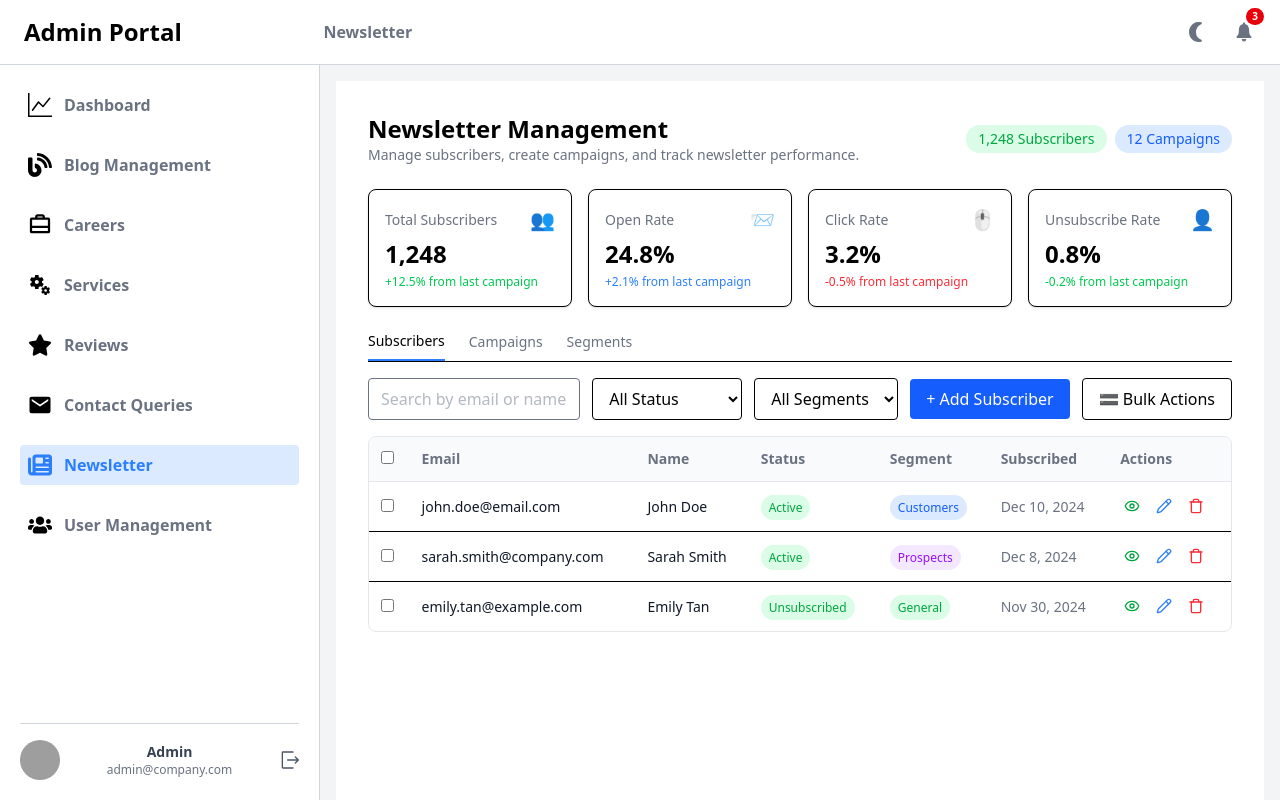
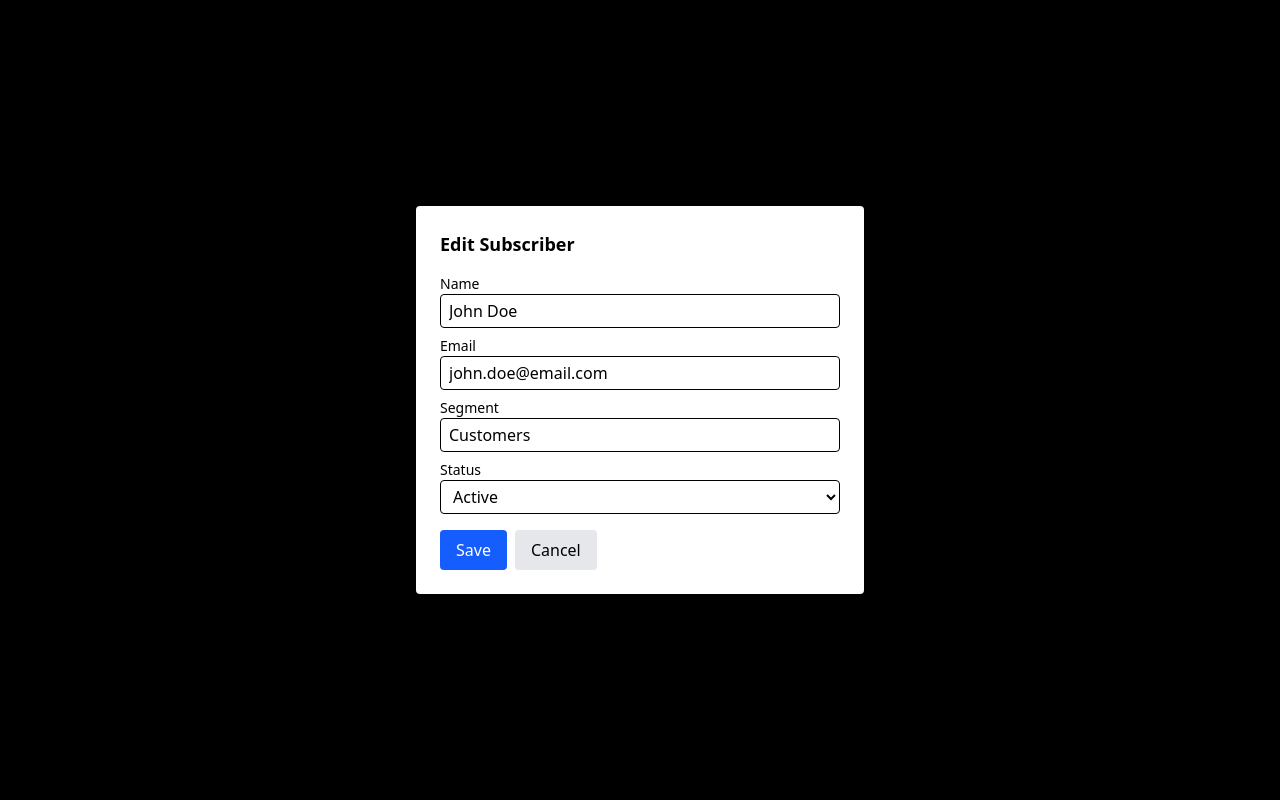
Before and after one commit to Collabority/cl-adminfrontend, a React (Vite) app: page /newsletter in a window 1280 px wide. Both pictures are taken after a click on the button 1164 px from the left and 506 px from the top of the page. Built offline with nearby package versions, Linux system fonts and the light colour scheme; grey boxes are pictures that could not be loaded.

Commit message:
added alert boxes to action buttons

```diff
--- a/src/pages/NewsletterManagement.jsx
+++ b/src/pages/NewsletterManagement.jsx
@@ -1,7 +1,7 @@
 import React, { useState } from 'react';
 import { Pencil, Trash, Eye } from 'lucide-react';
 
-const allSubscribers = [
+const initialSubscribers = [
   {
     email: "john.doe@email.com",
     name: "John Doe",
@@ -32,8 +32,11 @@ export default function NewsletterManagement() {
   const [search, setSearch] = useState('');
   const [status, setStatus] = useState('All Status');
   const [segment, setSegment] = useState('All Segments');
+  const [subscribers, setSubscribers] = useState(initialSubscribers);
+  const [editingSubscriber, setEditingSubscriber] = useState(null);
+  const [editForm, setEditForm] = useState({ name: '', email: '', status: 'Active', segment: 'General' });
 
-  const filteredSubscribers = allSubscribers.filter(sub => {
+  const filteredSubscribers = subscribers.filter(sub => {
     const matchesSearch =
       sub.email.toLowerCase().includes(search.toLowerCase()) ||
       sub.name.toLowerCase().includes(search.toLowerCase());
@@ -43,6 +46,30 @@ export default function NewsletterManagement() {
 
     return matchesSearch && matchesStatus && matchesSegment;
   });
+
+  const handleView = (sub) => {
+    alert(`Name: ${sub.name}\nEmail: ${sub.email}\nStatus: ${sub.status}\nSegment: ${sub.segment}`);
+  };
+
+  const handleEdit = (sub) => {
+    setEditingSubscriber(sub.email);
+    setEditForm({ name: sub.name, email: sub.email, status: sub.status, segment: sub.segment });
+  };
+
+  const handleEditSave = () => {
+    setSubscribers(prev =>
+      prev.map(sub =>
+        sub.email === editingSubscriber ? { ...sub, ...editForm } : sub
+      )
+    );
+    setEditingSubscriber(null);
+  };
+
+  const handleDelete = (email) => {
+    if (window.confirm("Are you sure you want to delete this subscriber?")) {
+      setSubscribers(prev => prev.filter(sub => sub.email !== email));
+    }
+  };
 
   return (
     <div className="min-h-screen bg-white p-4 sm:p-6 lg:p-8">
@@ -124,17 +151,48 @@ export default function NewsletterManagement() {
             {filteredSubscribers.map((sub, index) => (
               <Row
                 key={index}
-                email={sub.email}
-                name={sub.name}
-                status={sub.status}
-                segment={sub.segment}
-                date={sub.date}
-                color={sub.color}
+                {...sub}
+                onView={() => handleView(sub)}
+                onEdit={() => handleEdit(sub)}
+                onDelete={() => handleDelete(sub.email)}
               />
             ))}
           </tbody>
         </table>
       </div>
+
+      {/* Edit Modal */}
+      {editingSubscriber && (
+        <div className="fixed inset-0 flex items-center justify-center bg-black bg-opacity-40 z-50">
+          <div className="bg-white p-6 rounded shadow-lg w-full max-w-md">
+            <h2 className="text-lg font-bold mb-4">Edit Subscriber</h2>
+            <div className="mb-2">
+              <label className="block text-sm font-medium">Name</label>
+              <input className="w-full border rounded px-2 py-1" value={editForm.name} onChange={e => setEditForm(f => ({ ...f, name: e.target.value }))} />
+            </div>
+            <div className="mb-2">
+              <label className="block text-sm font-medium">Email</label>
+              <input className="w-full border rounded px-2 py-1" value={editForm.email} onChange={e => setEditForm(f => ({ ...f, email: e.target.value }))} />
+            </div>
+            <div className="mb-2">
+              <label className="block text-sm font-medium">Segment</label>
+              <input className="w-full border rounded px-2 py-1" value={editForm.segment} onChange={e => setEditForm(f => ({ ...f, segment: e.target.value }))} />
+            </div>
+            <div className="mb-2">
+              <label className="block text-sm font-medium">Status</label>
+              <select className="w-full border rounded px-2 py-1" value={editForm.status} onChange={e => setEditForm(f => ({ ...f, status: e.target.value }))}>
+                <option>Active</option>
+                <option>Unsubscribed</option>
+                <option>Bounced</option>
+              </select>
+            </div>
+            <div className="flex gap-2 mt-4">
+              <button className="bg-blue-600 text-white px-4 py-2 rounded" onClick={handleEditSave}>Save</button>
+              <button className="bg-gray-200 px-4 py-2 rounded" onClick={() => setEditingSubscriber(null)}>Cancel</button>
+            </div>
+          </div>
+        </div>
+      )}
     </div>
   );
 }
@@ -152,7 +210,7 @@ function Card({ title, value, icon, delta, deltaColor }) {
   );
 }
 
-function Row({ email, name, status, segment, date, color }) {
+function Row({ email, name, status, segment, date, color, onView, onEdit, onDelete }) {
   const colorMap = {
     blue: 'bg-blue-100 text-blue-600',
     purple: 'bg-purple-100 text-purple-600',
@@ -178,13 +236,13 @@ function Row({ email, name, status, segment, date, color }) {
       </td>
       <td className="p-3 whitespace-nowrap text-gray-500 hidden lg:table-cell">{date}</td>
       <td className="p-3 whitespace-nowrap space-x-2">
-        <button className="text-green-600 p-1 rounded hover:bg-green-50" title="View">
+        <button className="text-green-600 p-1 rounded hover:bg-green-50" title="View" onClick={onView}>
           <Eye className="w-4 h-4" />
         </button>
-        <button className="text-blue-500 p-1 rounded hover:bg-blue-50" title="Edit">
+        <button className="text-blue-500 p-1 rounded hover:bg-blue-50" title="Edit" onClick={onEdit}>
           <Pencil className="w-4 h-4" />
         </button>
-        <button className="text-red-500 p-1 rounded hover:bg-red-50" title="Delete">
+        <button className="text-red-500 p-1 rounded hover:bg-red-50" title="Delete" onClick={onDelete}>
           <Trash className="w-4 h-4" />
         </button>
       </td>
```
